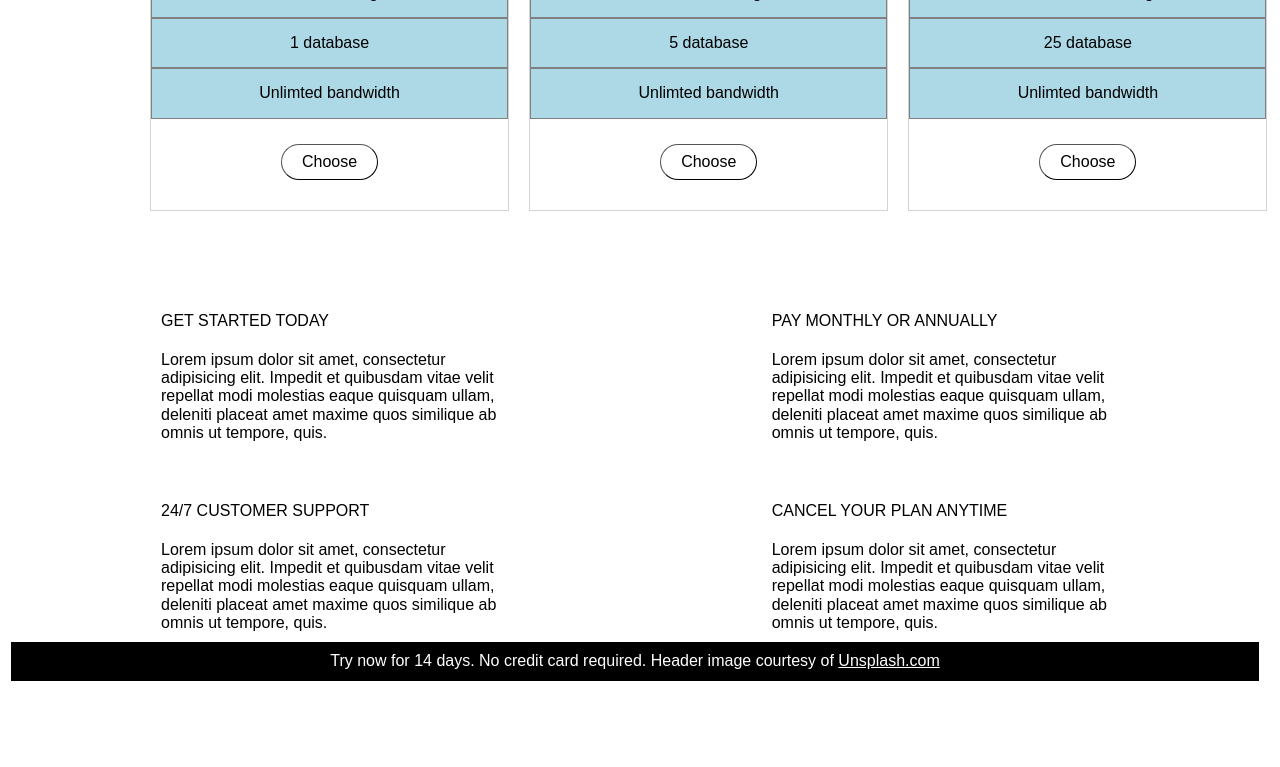
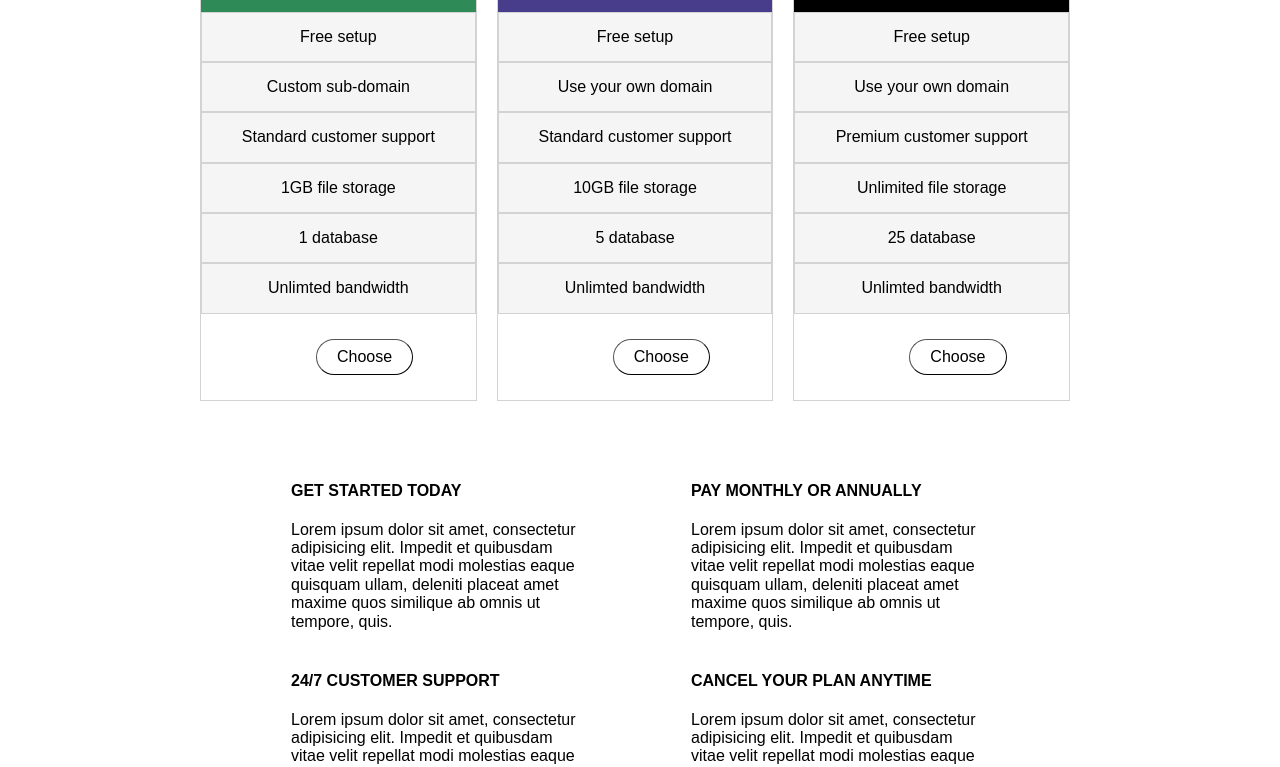
Before and after one commit to Failure2Fly/d4-recreate-a-mockup, a plain HTML site: page index.html in a window 1280 px wide. Shown: the part 755-1522 px from the top of the page. Before the commit the page ends 1448 px from the top, so only its background shows below. Drawn offline with Linux system fonts and the light colour scheme.

Commit message:
Finished project

```diff
--- a/css/global.css
+++ b/css/global.css
@@ -17,11 +17,9 @@ body {
 
 .row {
     display: flex;
-    margin-bottom: 40px;
+    /*margin-bottom: 40px;*/
 }
 .column {
-    padding: 10px;
-    margin-right: 10px;
     background: white;
     border: solid;
     border-color: lightgray;
@@ -29,13 +27,10 @@ body {
 }
 
 /*.column:last-child {
-    margin-right: 0;
+    margin-right: 0px;
 }*/
 .row-1 {
-    border: 1px;
-    border-color: black;
     margin-bottom: 0px;
-    align-items: left;
 }
 .column-nav {
     flex: 12;
@@ -43,56 +38,86 @@ body {
     height: 40px;
     border: 5px black;
     align-items: center;
-    justify-content: flex-start;
     list-style-type: none;
-    /*background: white;*/
 }
 li {
-    justify-content: space-around;
+    padding: 0px 15px 0px 15px;
+}
+ul {
+    align-content: flex-start;
 }
 .column-1 {
     flex: 1;
     background: white;
     border-color: white;
+    padding:0px 10px 0px 10px;
 }
 .row-2 {
     width: 100%;
+    height: 450px;
     padding: 100px 0;
     background-image: url(../assets/background.jpg);
     background-size: cover;
-    text-align: center;
     margin-top: top;
 }
-.row-2> h2 {
+h2 {
     color: white;
     text-align: center;
+    justify-content: center;
     text-shadow: 1px 1px lightgray;
 }
 .row-3 {
     justify-content: space-around;
     max-width: 100%;
+    padding: 10px 100px 20px 90px;
+    margin: 0px 100px 40px 100px;
 }
 .column-3 {
-    flex: 3;
-    /*height: 500px;*/
-    padding: 0px 0px 30px 0px;
+    /*flex: 3;
+    padding: 0px 0px 25px 0px;
     margin: 40px 10px 0px 10px;
+    width: 100px;
+    background-color: seagreen;*/
 }
 .column-left {
     margin-left: 150px;
+    flex: 3;
+    /*padding: 0px 0px 25px 0px;*/
+    margin: 40px 10px 0px 10px;
+    width: 100px;
+    background-color: seagreen;
+}
+.column-center {
+    flex: 3;
+    /*padding: 0px 0px 25px 0px;*/
+    margin: 40px 10px 0px 10px;
+    width: 100px;
+    background-color: darkslateblue;
+
 }
 .column-right {
     margin-right: 175px;
+    flex: 3;
+    /*padding: 0px 0px 25px 0px;*/
+    margin: 40px 10px 0px 10px;
+    width: 100px;
+    background-color: black;
 }
 .perks {
     border-style: solid;
-    border-width: 1px;
-    border-color: gray;
+    border-width: .25px;
+    border-color: lightgray;
     /*width: 100%;*/
     text-align: center;
-    background-color: lightblue;
+    background-color: whitesmoke;
     padding: 15px 0px 15px 0px;
 }
+.perks-top {
+    margin-top: 15px;
+}
+.perks-bottom {
+    margin-bottom: 15px;
+    }
 .membership:first-child {
     color: white;
 }
@@ -113,32 +138,33 @@ li {
     color: white;
 }
 .membership-2 {
-    background-color: darkslateblue
+    background-color: darkslateblue;
 }
 .membership-3 {
-    background-color: black;
+    background-color: black
 }
 p {
     margin: 0;
     padding: 10px 50px 10px 50px;
 }
 .choose {
-    justify-content: center;
-    padding: 25px 130px 0px 130px;
+    padding: 25px 130px 25px 115px;
+    background-color: white;
+    text-align: center;
 }
 button {
     border-radius: 25px;
     border-width: .5px;
-    text-align: center;
-    align-content: center;
     padding: 8px 20px 8px 20px;
     background-color: white;
 }
 .row-4 {
     margin-left: 100px;
     margin-right: 100px;
+    margin-bottom: 40px;
     height: 150px;
-    padding: 40px 0px 20px 0px;
+    padding: 10px 140px 20px 140px;
+
 }
 .column-4 {
     flex: 4;
@@ -149,23 +175,27 @@ button {
 .row-5 {
     margin-left: 100px;
     margin-right: 100px;
+    margin-bottom: 40px;
     height: 150px;
-    padding: 40px 0px 20px 0px;
+    padding: 10px 140px 20px 140px;
 }
 .column-12 {
     flex: 12;
     height: 350px;
 }
+row-6 {
+        margin-bottom: auto;
+}
 .column-footer {
     flex:12;
-    height: 0px;
     text-align: center;
     justify-content: center;
     border-color: white;
 }
 .column-footer> p {
-    color: white;
+    color: gray;
     background-color: black;
+    padding: 30px 0px 30px 0px;
 }
 a {
     color: white;
--- a/index.html
+++ b/index.html
@@ -17,7 +17,7 @@
 
             <div class="column column-nav">
                 <ul class="column-nav">
-                    <li>Your Logo</li>
+                    <li>YOUR LOGO</li>
                     <li>Home</li>
                     <li>Pricing</li>
                     <li>Contact</li>
@@ -36,9 +36,9 @@
 
 
             <div class="column column-3 column-left">
-                <p class="perks membership">Personal</p>
+                <p class="perks membership perks-top">Personal</p>
                 <p class="fee membership">$5</p>
-                <p class="perks membership">per month</p>
+                <p class="perks membership perks-bottom">per month</p>
                 <p class="perks">Free setup</p>
                 <p class="perks">Custom sub-domain</p>
                 <p class="perks">Standard customer support</p>
@@ -49,10 +49,10 @@
                     <button class=button type="button" onclick="alert('Thank You!')">Choose</button>
                 </div>
             </div>
-            <div class="column column-3">
-                <p class="perks membership membership-2">Personal</p>
+            <div class="column column-3 column-center">
+                <p class="perks membership membership-2 perks-top">Business</p>
                 <p class="fee membership membership-2">$25</p>
-                <p class="perks membership membership-2">per month</p>
+                <p class="perks membership membership-2 perks-bottom">per month</p>
                 <p class="perks">Free setup</p>
                 <p class="perks">Use your own domain</p>
                 <p class="perks">Standard customer support</p>
@@ -60,13 +60,13 @@
                 <p class="perks">5 database</p>
                 <p class="perks">Unlimted bandwidth</p>
                 <div class="choose">
-                    <button class=button type="button" onclick="alert('Thank You!')">Choose</button>
+                    <button class="button" type="button" onclick="alert('Thank You!')">Choose</button>
                 </div>
             </div>
             <div class="column column-3 column-right">
-                <p class="perks membership membership-3">Personal</p>
+                <p class="perks membership membership-3 perks-top">Enterprise</p>
                 <p class="fee membership membership-3">$45</p>
-                <p class="perks membership membership-3">per month</p>
+                <p class="perks membership membership-3 perks-bottom">per month</p>
                 <p class="perks">Free setup</p>
                 <p class="perks">Use your own domain</p>
                 <p class="perks">Premium customer support</p>
@@ -82,12 +82,12 @@
         <div class="row row-4">
 
             <div class="column column-4">
-                <p>GET STARTED TODAY</p>
+                <p><strong>GET STARTED TODAY</strong></p>
                     <p>Lorem ipsum dolor sit amet, consectetur adipisicing elit. Impedit et quibusdam vitae velit repellat modi molestias eaque quisquam ullam, deleniti placeat amet maxime quos similique ab omnis ut tempore, quis.</p>
             </div>
-            <div class="column column-1"></div>
+            <!--<div class="column column-1"></div>-->
             <div class="column column-4">
-                <p>PAY MONTHLY OR ANNUALLY</p>
+                <p><strong>PAY MONTHLY OR ANNUALLY</strong></p>
                     <p>Lorem ipsum dolor sit amet, consectetur adipisicing elit. Impedit et quibusdam vitae velit repellat modi molestias eaque quisquam ullam, deleniti placeat amet maxime quos similique ab omnis ut tempore, quis.</p>
             </div>
 
@@ -96,26 +96,26 @@
         <div class="row row-5">
 
             <div class="column column-4">
-                <p>24/7 CUSTOMER SUPPORT</p>
+                <p><strong>24/7 CUSTOMER SUPPORT</strong></p>
                     <p>Lorem ipsum dolor sit amet, consectetur adipisicing elit. Impedit et quibusdam vitae velit repellat modi molestias eaque quisquam ullam, deleniti placeat amet maxime quos similique ab omnis ut tempore, quis.</p>
             </div>
-            <div class="column column-1"></div>
+            <!--<div class="column column-1"></div>-->
             <div class="column column-4">
-                <p>CANCEL YOUR PLAN ANYTIME</p>
+                <p><strong>CANCEL YOUR PLAN ANYTIME</strong></p>
                     <p>Lorem ipsum dolor sit amet, consectetur adipisicing elit. Impedit et quibusdam vitae velit repellat modi molestias eaque quisquam ullam, deleniti placeat amet maxime quos similique ab omnis ut tempore, quis.</p>
             </div>
-
-        </div>
 
         </div>
 
     </div>
 
 </body>
+
 <footer>
     <div class="row row-6">
         <div class="column column-footer">
-                <p>Try now for 14 days. No credit card required. Header image courtesy of <a href="https://unsplash.com/">Unsplash.com</a>
+                <p><a href="https://unsplash.com/">Try now</a>
+                    for 14 days. No credit card required. Header image courtesy of <a href="https://unsplash.com/">Unsplash.com</a>
                 </p>
         </div>
     </div>
```
